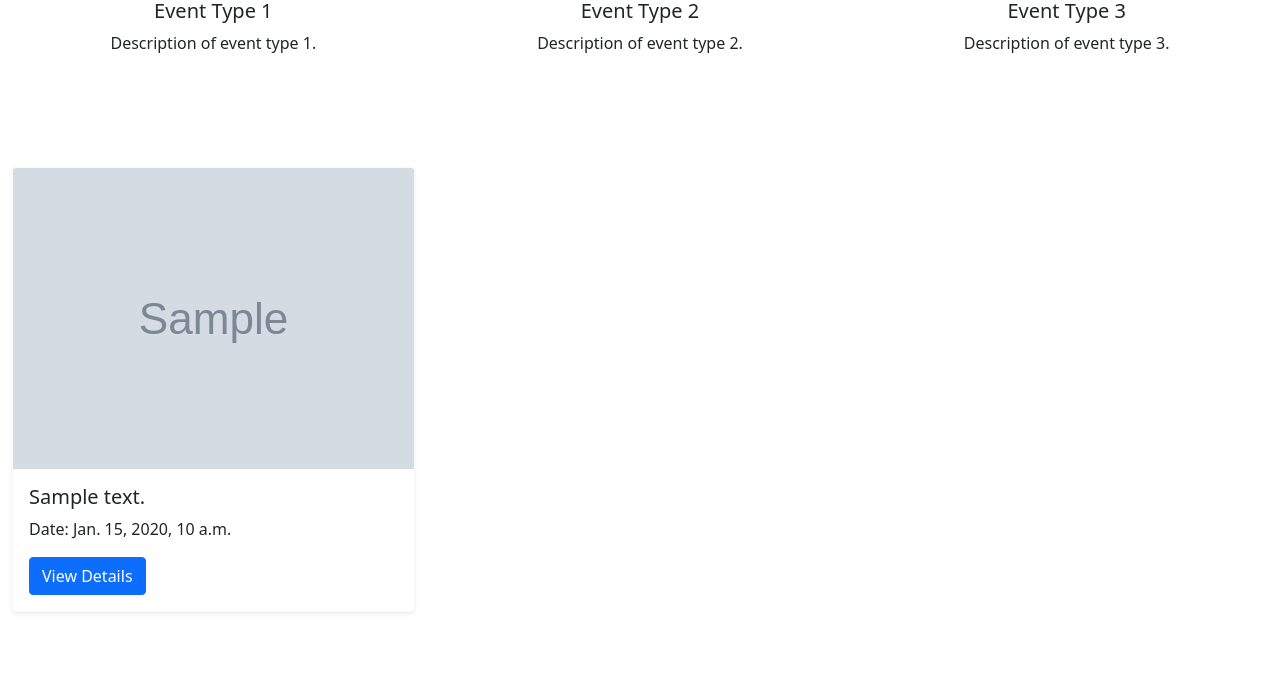
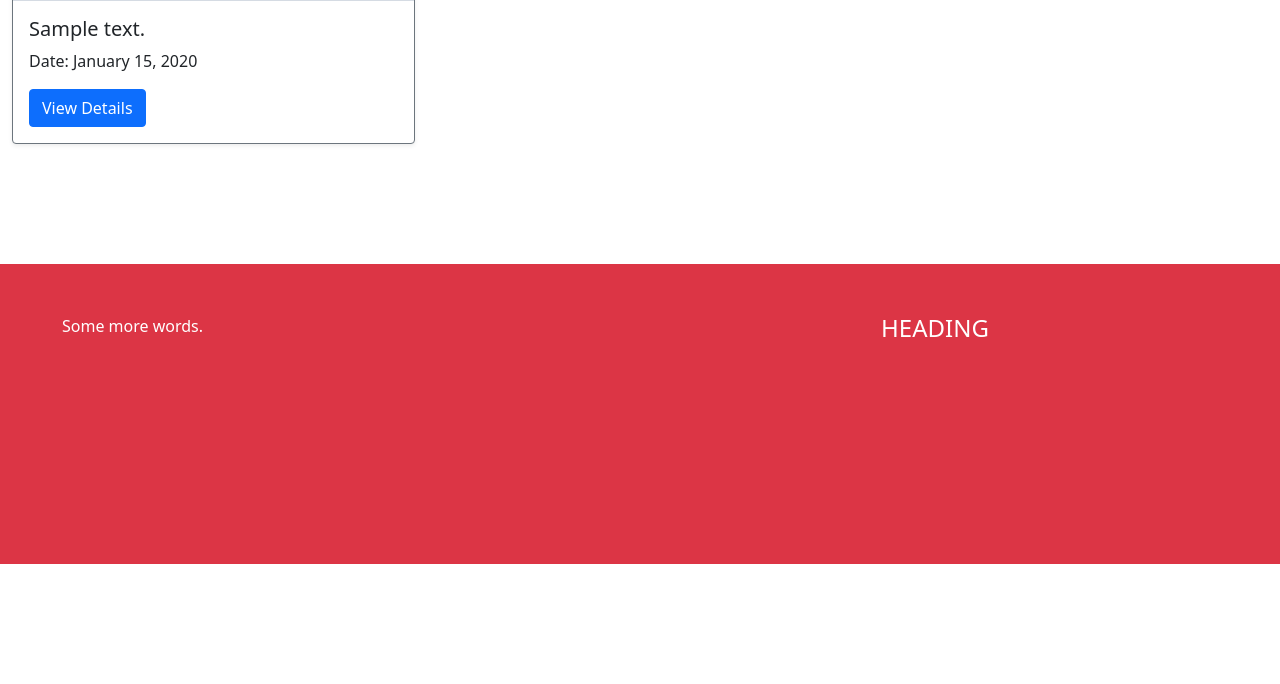
Before and after one commit to MartinCowey/Jolly_Jingles, a Django app: page / in a window 1280 px wide. Shown: the part 953-1637 px from the top of the page. After the commit the page ends 1517 px from the top, so only its background shows below. Run offline with Django 4.2, Linux system fonts and the light colour scheme; tables that the repository leaves empty hold one stand-in row (values such as "Sample post"); grey boxes marked "Sample" are stand-in pictures; some web fonts are replaced.

Commit message:
Add home.html for the events page

```diff
--- a/calendar_app/templates/calendar_app/home.html
+++ b/calendar_app/templates/calendar_app/home.html
@@ -5,12 +5,12 @@
 
 {% block content %}
 <div class="container-fluid">
-    <!-- Color Bar -->
-    <div class="row bg-danger text-white py-3 mt-5">
-        <div class="col-md-6">
+    <!-- Colour Bar -->
+    <div class="row bg-danger text-white mt-5"> <!-- Remove margins -->
+        <div class="col-md-6 text-center"> <!-- Left padding -->
             <h4>EVENTS</h4>
         </div>
-        <div class="col-md-6 text-right">
+        <div class="col-md-6 text-right"> <!-- Right padding -->
             <p>The Code Institute offers a 16-week full stack developer course that equips you with the skills needed to excel in the tech industry.</p>
         </div>
     </div>
@@ -23,42 +23,31 @@
         </div>
     </div>
 
-    <!-- Icons Section -->
-    <div class="row text-center py-5">
-        <div class="col-md-4">
-            <img src="{% static 'path/to/icon1.png' %}" alt="Icon 1" class="img-fluid">
-            <h5>Event Type 1</h5>
-            <p>Description of event type 1.</p>
-        </div>
-        <div class="col-md-4">
-            <img src="{% static 'path/to/icon2.png' %}" alt="Icon 2" class="img-fluid">
-            <h5>Event Type 2</h5>
-            <p>Description of event type 2.</p>
-        </div>
-        <div class="col-md-4">
-            <img src="{% static 'path/to/icon3.png' %}" alt="Icon 3" class="img-fluid">
-            <h5>Event Type 3</h5>
-            <p>Description of event type 3.</p>
-        </div>
-    </div>
-
     <!-- Event Cards -->
     <div class="row py-5">
         {% for event in events %}
-        <div class="col-md-4 mb-4">
-            <div class="card border-light shadow-sm">
-                <img src="{{ event.image.url }}" class="card-img-top" alt="{{ event.content }}">
+        <div class="col-md-4 mb-4"> <!-- 3 cards per row -->
+            <div class="card border-secondary shadow-sm"> <!-- Grey border and shadow -->
+                {% if event.image %}
+                    <img src="{{ event.image.url }}" class="card-img-top" alt="{{ event.content }}">
+                {% endif %}
                 <div class="card-body">
                     <h5 class="card-title">{{ event.content }}</h5>
-                    <p class="card-text">Date: {{ event.date }}</p>
-                    <a href="{% url 'event_detail' event.number %}" class="btn btn-primary">View Details</a>
+                    <p class="card-text">Date: {{ event.date|date:"F j, Y" }}</p>
+                    <a href="{% url 'window_detail' event.number %}" class="btn btn-primary">View Details</a>
                 </div>
             </div>
         </div>
         {% endfor %}
     </div>
-
-
+    <div class="row bg-danger text-white mt-5"> <!-- Remove margins -->
+        <div class="col-md-6 text-right"> <!-- Left padding -->
+            <p>Some more words.</p>
+        </div>
+        <div class="col-md-6 text-center"> <!-- Right padding -->
+            <h4>HEADING</h4>
+        </div>
+    </div>
 </div>
 
 {% endblock %}
--- a/calendar_app/views.py
+++ b/calendar_app/views.py
@@ -6,7 +6,8 @@ from django.utils import timezone
 
 # Home view to display events and information about Code Institute
 def home(request):
-    events = CalendarWindow.objects.filter(is_event=True)  # Adjust this query as needed
+    events = CalendarWindow.objects.filter(is_event=True)[:6]  # Adjust this query as needed
+    print("Number of events fetched:", events.count())
     return render(request, 'calendar_app/home.html', {
         'events': events,
         'current_year': timezone.now().year,
--- a/static/css/style.css
+++ b/static/css/style.css
@@ -20,6 +20,11 @@
 
 /*home*/
 
-.row.bg-danger.text-white.py-3 {
+.row.bg-danger {
     height: 300px;
 }
+
+.bg-danger {
+    padding-top: 60px;
+    padding: 50px; /* Adjust vertical padding if needed */
+}
```
